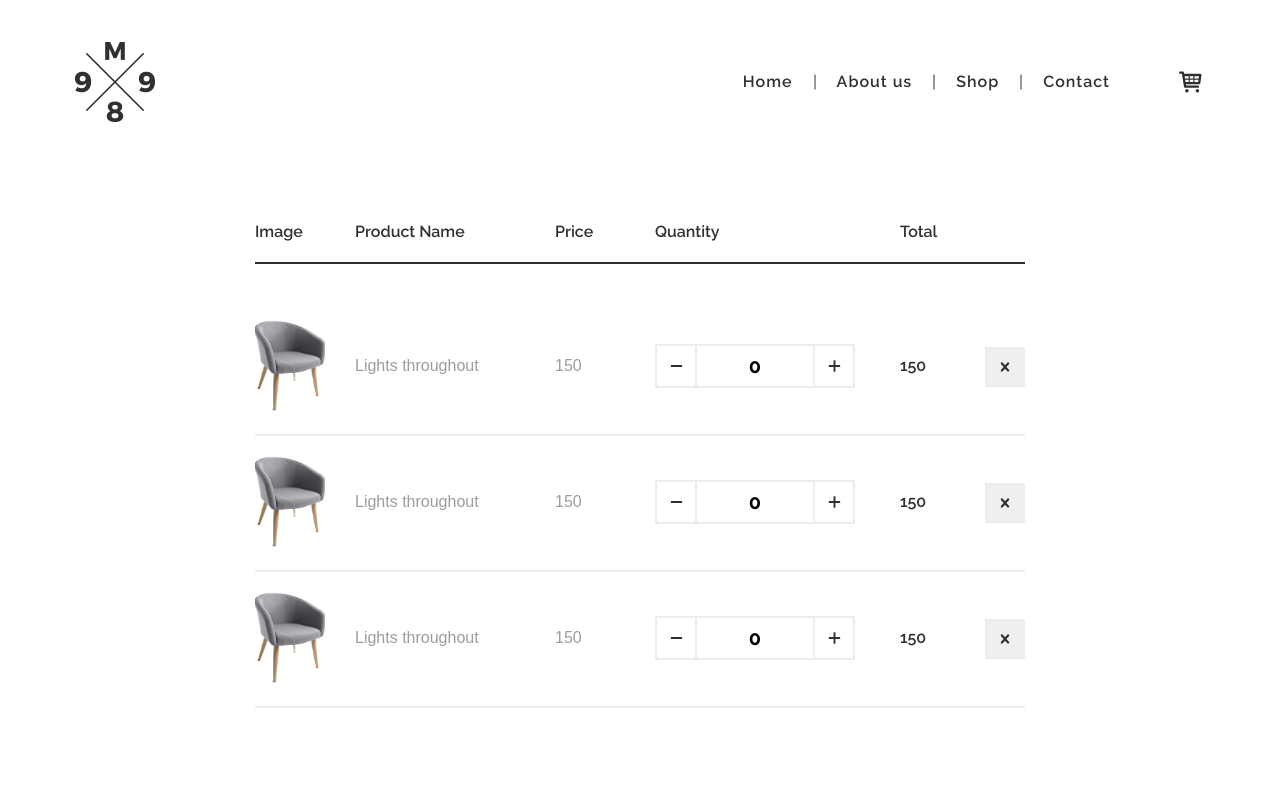
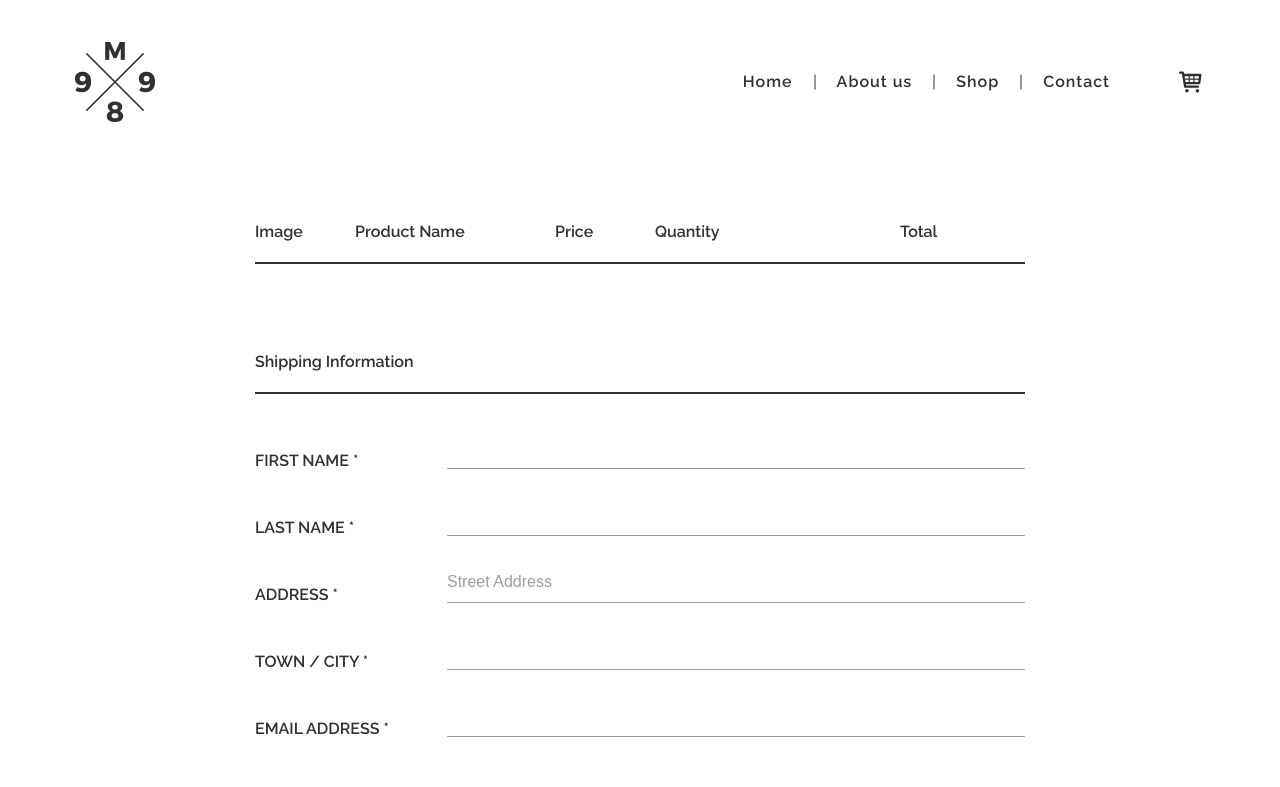
Before and after one commit to avaTzeng/Modern-furniture-project, a Vue app: page /shoppingcart in a window 1280 px wide. Shown: the top 787 px of the page. Built offline with nearby package versions, Linux system fonts and the light colour scheme; a web font is replaced by a local one.

Commit message:
完成 ShoppingCart.vue 內的購物清單項目資料串接

```diff
--- a/src/App.vue
+++ b/src/App.vue
@@ -79,7 +79,7 @@
                 }
             },
             shoppingCartTotalPrice() {
-                return this.$store.getters.getTotoalPrice;
+                return this.$store.getters.getTotalPrice;
             },
             isShoppingCartItemTooMuch() {
                 const result = (this.$store.getters.getShoppingCartItems.length > this.shoppingCartMaxCount) ? true : false;
--- a/src/components/shoppingCart/AppNormalListItem.vue
+++ b/src/components/shoppingCart/AppNormalListItem.vue
@@ -1,23 +1,54 @@
 <template>
     <div class="shopping-list-item">
-        <img src="../../assets/images/homepage/furniture/1.png" alt="Product">
-        <div class="shopping-list-item__name">Lights throughout</div>
-        <div class="shopping-list-item__price">150</div>
+        <img :src="data.imgUrl" alt="Product">
+        <div class="shopping-list-item__name">{{ data.name }}</div>
+        <div class="shopping-list-item__price">{{ data.price }}€</div>
         <div class="shopping-list-item__quantity">
-            <button>
+            <button @click="decreaseItemCount()">
                 <svg><use xlink:href="../../assets/sprites_icon_entypo.svg#icon-minus"></use></svg>
             </button>
-            <span>0</span>
-            <button>
+            <span>{{ getItemTotalCount }}</span>
+            <button @click="increaseItemCount()">
                 <svg><use xlink:href="../../assets/sprites_icon_entypo.svg#icon-plus"></use></svg>
             </button>
         </div>
-        <div class="shopping-list-item__total-price">150</div>
-        <button class="shopping-list-item__delete-btn">
+        <div class="shopping-list-item__total-price">{{ getCertainItemTotalPrice }}€</div>
+        <button class="shopping-list-item__delete-btn" @click="deleteItems()">
             <svg><use xlink:href="../../assets/sprites_icon_entypo.svg#icon-cross"></use></svg>
         </button>
     </div>
 </template>
+
+<script>
+    export default {
+        props: ['data'],
+        methods: {
+            increaseItemCount() {
+                this.$store.dispatch('increaseShoppingCartItemCount', this.data.id);
+            },
+            decreaseItemCount() {
+                this.$store.dispatch('decreaseShoppingCartItemCount', this.data.id);
+            },
+            deleteItems() {
+                this.$store.dispatch('deleteShoppingCartItems', this.data.id);
+            }
+        },
+        computed: {
+            getItemTotalCount() {
+                const items = this.$store.getters.getShoppingCartItems;
+                const index = items.findIndex(el => el.id === this.data.id);
+
+                return items[index].count;
+            },
+            getCertainItemTotalPrice() {
+                let totalPrice = 0;
+                totalPrice += this.getItemTotalCount * this.data.price;
+
+                return Math.floor(totalPrice * 100) / 100;
+            }
+        }
+    }
+</script>
 
 <style lang="scss" scoped>
     .shopping-list-item {
@@ -38,7 +69,7 @@
         & > img {
            width: 7rem;
            height: 9.1rem;
-           object-fit: cover;
+           object-fit: contain;
            margin-right: 3rem;
         }
 
@@ -122,6 +153,7 @@
 
         &__delete-btn {
             @include size(4rem, 4rem);
+            cursor: pointer;
             position: absolute;
             right: 0;
             top: 50%;
--- a/src/store/index.js
+++ b/src/store/index.js
@@ -12,18 +12,13 @@ export default new Vuex.Store({
     getShoppingCartItems: state => {
       return state.shoppingCartItems;
     },
-    getTotoalPrice: state => {
+    getTotalPrice: state => {
       let totalPrice = 0;
       for(let el of state.shoppingCartItems) {
         totalPrice += el.count * el.price;
       }
-      return totalPrice;
+      return Math.floor(totalPrice * 100) / 100;
     }
-    // getItemCount: (state, id) => {
-    //   const index = state.shoppingCartItems.findIndex(el => el.id === id);
-    //   if(index !== -1)
-    //     return state.shoppingCartItems[index].count;
-    // }
   },
   mutations: {
     addShoppingCartItem: (state, item) => {
@@ -37,12 +32,21 @@ export default new Vuex.Store({
       state.shoppingCartItems.push(item);
     },
     deleteShoppingCartItems: (state, id) => {
-      const index = state.shoppingCartItems.find(el => el.id === id);
+      const index = state.shoppingCartItems.findIndex(el => el.id === id);
       state.shoppingCartItems.splice(index, 1);
     },
-    // updateShoppingCartItemCount: (state, newCount) => {
-    //   state.shoppingCartItems.findIndex(el => el.id)
-    // }
+    increaseShoppingCartItemCount: (state, id) => {
+      const index = state.shoppingCartItems.findIndex(el => el.id === id);
+      state.shoppingCartItems[index].count++;
+    },
+    decreaseShoppingCartItemCount: (state, id) => {
+      const index = state.shoppingCartItems.findIndex(el => el.id === id);
+      if(state.shoppingCartItems[index].count > 1)
+        state.shoppingCartItems[index].count--;
+      else {
+        state.shoppingCartItems.splice(index, 1);
+      }
+    }
   },
   actions: {
     addShoppingCartItem: ({ commit }, item) => {
@@ -50,6 +54,12 @@ export default new Vuex.Store({
     },
     deleteShoppingCartItems: ({ commit }, id) => {
       commit('deleteShoppingCartItems', id);
+    },
+    increaseShoppingCartItemCount: ({ commit }, id) => {
+      commit('increaseShoppingCartItemCount', id);
+    },
+    decreaseShoppingCartItemCount: ({ commit }, id) => {
+      commit('decreaseShoppingCartItemCount', id);
     }
   },
   modules: {
--- a/src/views/ShoppingCart.vue
+++ b/src/views/ShoppingCart.vue
@@ -9,9 +9,7 @@
                 <div>Total</div>
             </div>
 
-            <app-shopping-cart-item></app-shopping-cart-item>
-            <app-shopping-cart-item></app-shopping-cart-item>
-            <app-shopping-cart-item></app-shopping-cart-item>
+            <app-shopping-cart-item v-for="(item, index) in shoppingCartItems" :key="index" :data="item"></app-shopping-cart-item>
 
         </div>
 
@@ -74,6 +72,11 @@
     import ShoppingCartItem from '../components/shoppingCart/AppNormalListItem';
 
     export default {
+        computed: {
+            shoppingCartItems() {
+                return this.$store.getters.getShoppingCartItems;
+            }
+        },
         components: {
             appShoppingCartItem: ShoppingCartItem
         }
```
